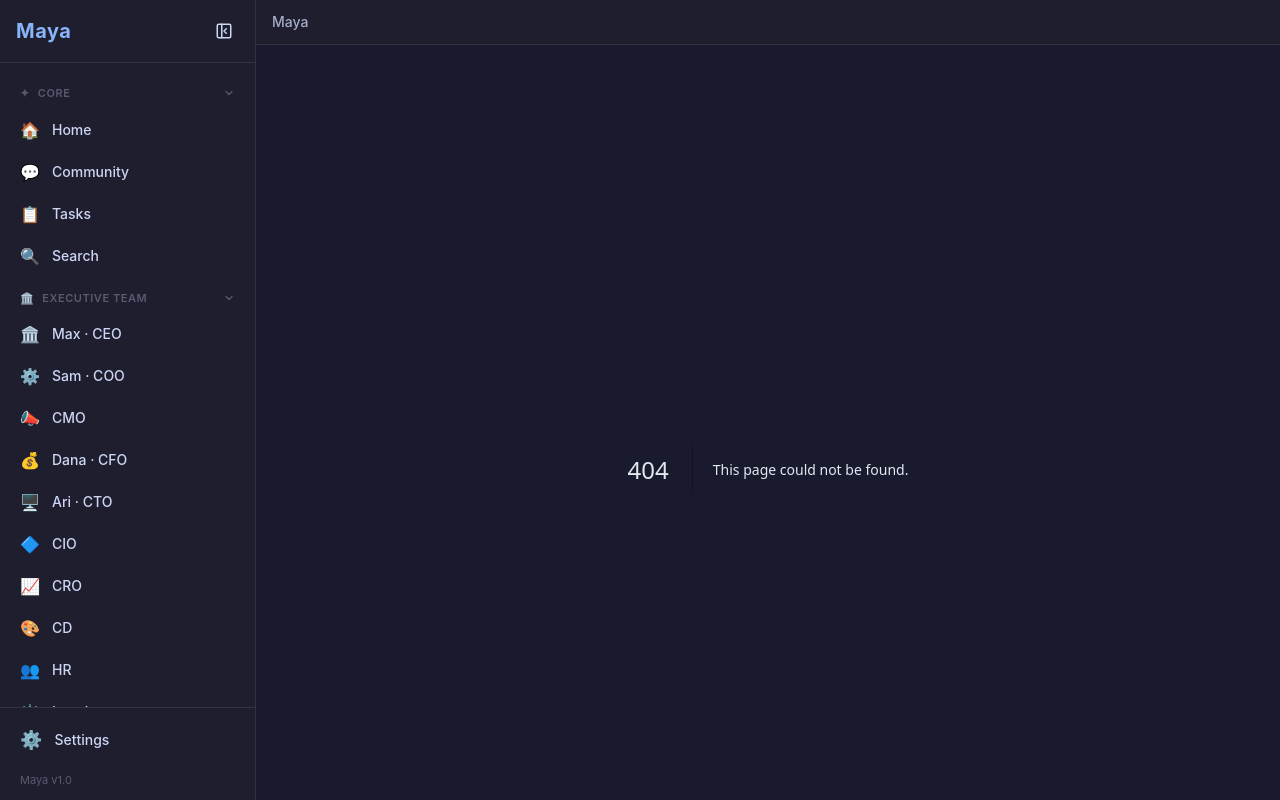
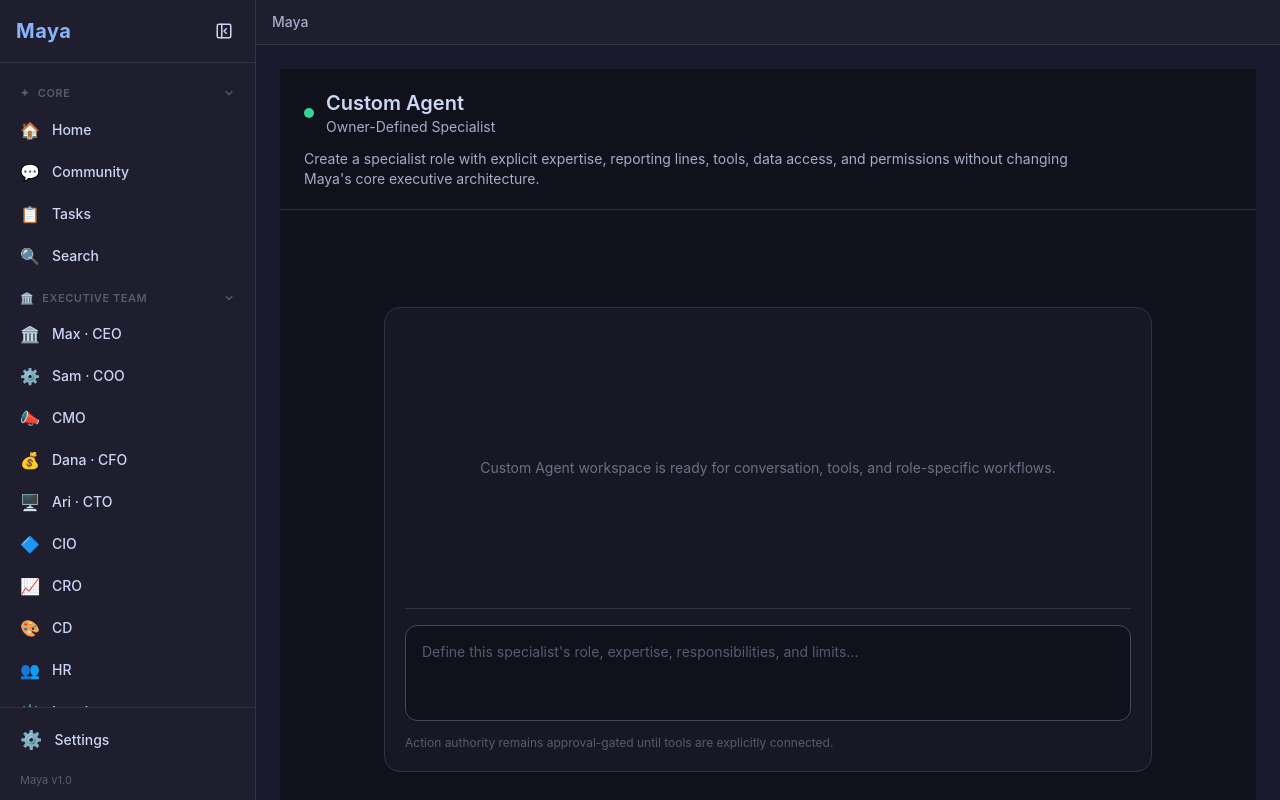
Before and after one commit to cre8veheart-ai/Maya_with_sidebar, a Next.js app: page /custom-agent in a window 1280 px wide. Before the commit this address had no page. Built offline with nearby package versions, Linux system fonts and the light colour scheme.

Commit message:
Add custom agent workspace

```diff
--- /dev/null
+++ b/app/custom-agent/page.tsx
@@ -0,0 +1,12 @@
+import AgentWorkspace from "@/components/AgentWorkspace";
+
+export default function CustomAgentPage() {
+  return (
+    <AgentWorkspace
+      name="Custom Agent"
+      title="Owner-Defined Specialist"
+      mission="Create a specialist role with explicit expertise, reporting lines, tools, data access, and permissions without changing Maya's core executive architecture."
+      placeholder="Define this specialist's role, expertise, responsibilities, and limits..."
+    />
+  );
+}
```
